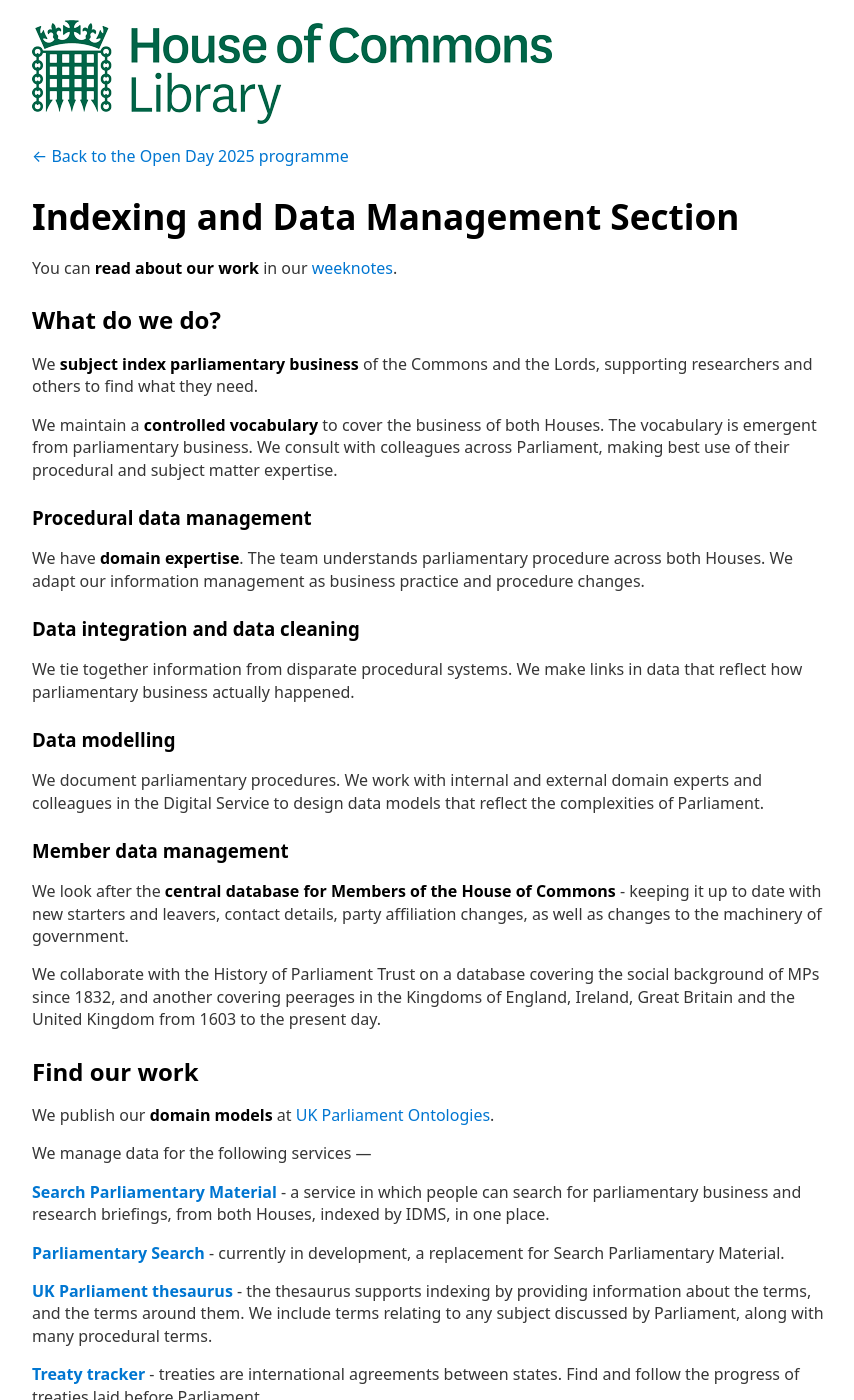
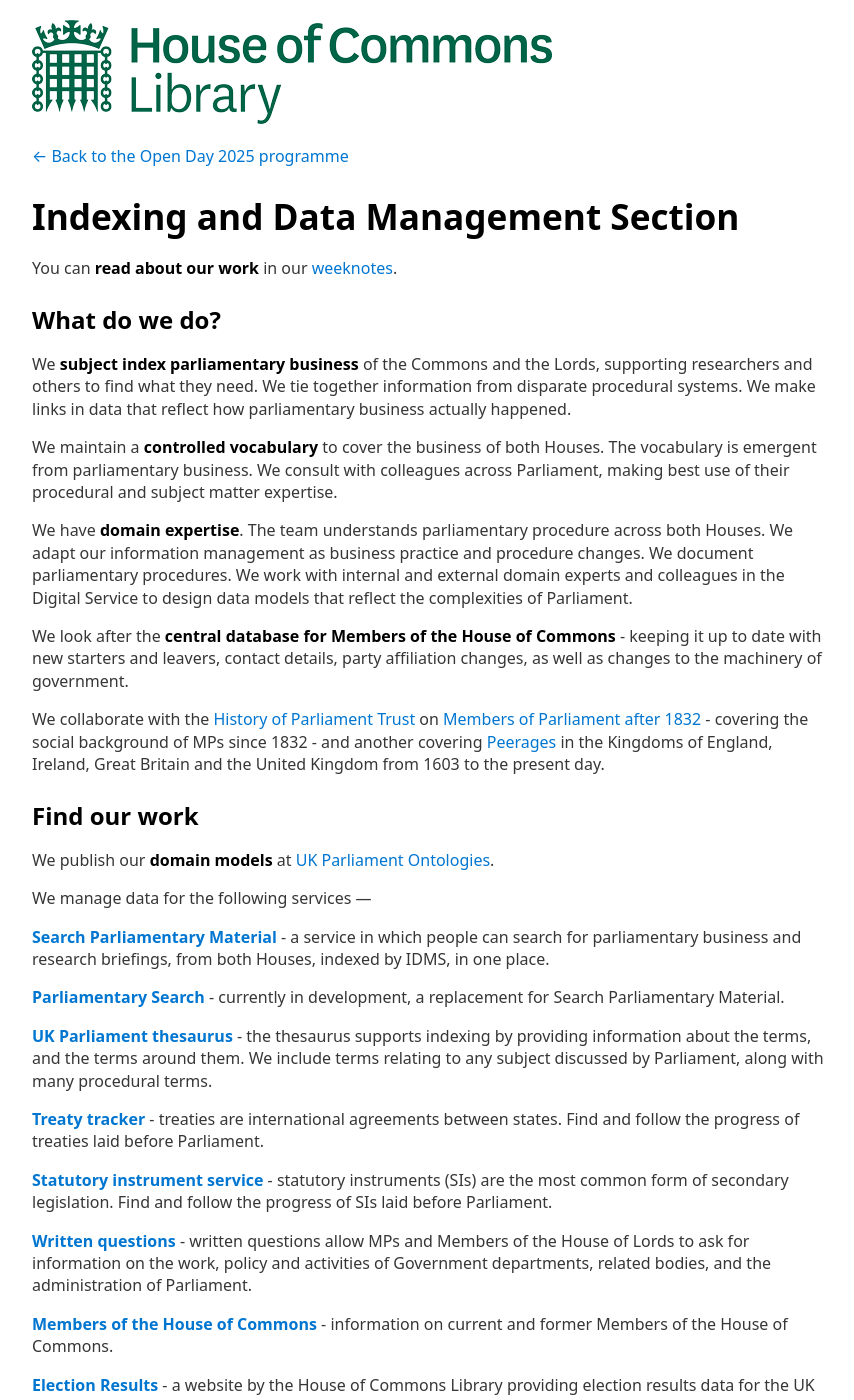
Before and after one commit to ukparliament/commons-library-open-day, a Jekyll site: the page built from 2025/idms/index.md, in a window 1280 px wide and 1400 px high. Shown: the whole window, without its empty margins (208-1062 px from the left). Built offline with Jekyll 4.4.1, drawn with Linux system fonts in a browser that asks for light colours; our own code applies the rules of GitHub Pages for plain Markdown files; some of the changed text lies outside the part shown.

Commit message:
all h3s gone

```diff
--- a/2025/idms/index.md
+++ b/2025/idms/index.md
@@ -6,23 +6,15 @@ You can **read about our work** in our [weeknotes](https://ukparliament.github.i
 
 ## What do we do?
 
-We **subject index parliamentary business** of the Commons and the Lords, supporting researchers and others to find what they need.
+We **subject index parliamentary business** of the Commons and the Lords, supporting researchers and others to find what they need. We tie together information from disparate procedural systems. We make links in data that reflect how parliamentary business actually happened.
 
 We maintain a **controlled vocabulary** to cover the business of both Houses. The vocabulary is emergent from parliamentary business. We consult with colleagues across Parliament, making best use of their procedural and subject matter expertise.
 
-### Procedural data management
-We have **domain expertise**. The team understands parliamentary procedure across both Houses. We adapt our information management as business practice and procedure changes.
+We have **domain expertise**. The team understands parliamentary procedure across both Houses. We adapt our information management as business practice and procedure changes. We document parliamentary procedures. We work with internal and external domain experts and colleagues in the Digital Service to design data models that reflect the complexities of Parliament.
 
-### Data integration and data cleaning
-We tie together information from disparate procedural systems. We make links in data that reflect how parliamentary business actually happened.
-
-### Data modelling
-We document parliamentary procedures. We work with internal and external domain experts and colleagues in the Digital Service to design data models that reflect the complexities of Parliament.
-
-### Member data management
 We look after the **central database for Members of the House of Commons** - keeping it up to date with new starters and leavers, contact details, party affiliation changes, as well as changes to the machinery of government.
 
-We collaborate with the History of Parliament Trust on a database covering the social background of MPs since 1832, and another covering peerages in the Kingdoms of England, Ireland, Great Britain and the United Kingdom from 1603 to the present day.
+We collaborate with the [History of Parliament Trust](https://www.historyofparliamentonline.org/)  on [Members of Parliament after 1832](https://membersafter1832.historyofparliamentonline.org/) - covering the social background of MPs since 1832 - and another covering [Peerages](https://peerages.historyofparliamentonline.org/) in the Kingdoms of England, Ireland, Great Britain and the United Kingdom from 1603 to the present day.
 
 ## Find our work
 
@@ -49,6 +41,3 @@ We manage data for the following services &mdash;
 **[Parliament: Facts and figures](https://commonslibrary.parliament.uk/tag/parliament-facts-and-figures/)** - the 'Parliament: Facts and figures' series covers topics including elections, government, legislation, Members and parliamentary business.
 
 **[Egg timer](https://api.parliament.uk/egg-timer/meta)** - certain papers laid before Parliament - such as statutory instruments and treaties - are subject to scrutiny periods. This is the period of time during which each House can approve or annul. The end date depends on the sittings of either House. The egg-timer provides a calculation of these periods.
-
-We work with the [History of Parliament Trust](https://www.historyofparliamentonline.org/) on [Members of Parliament after 1832](https://membersafter1832.historyofparliamentonline.org/)
-and on [Peerages](https://peerages.historyofparliamentonline.org/).
```
